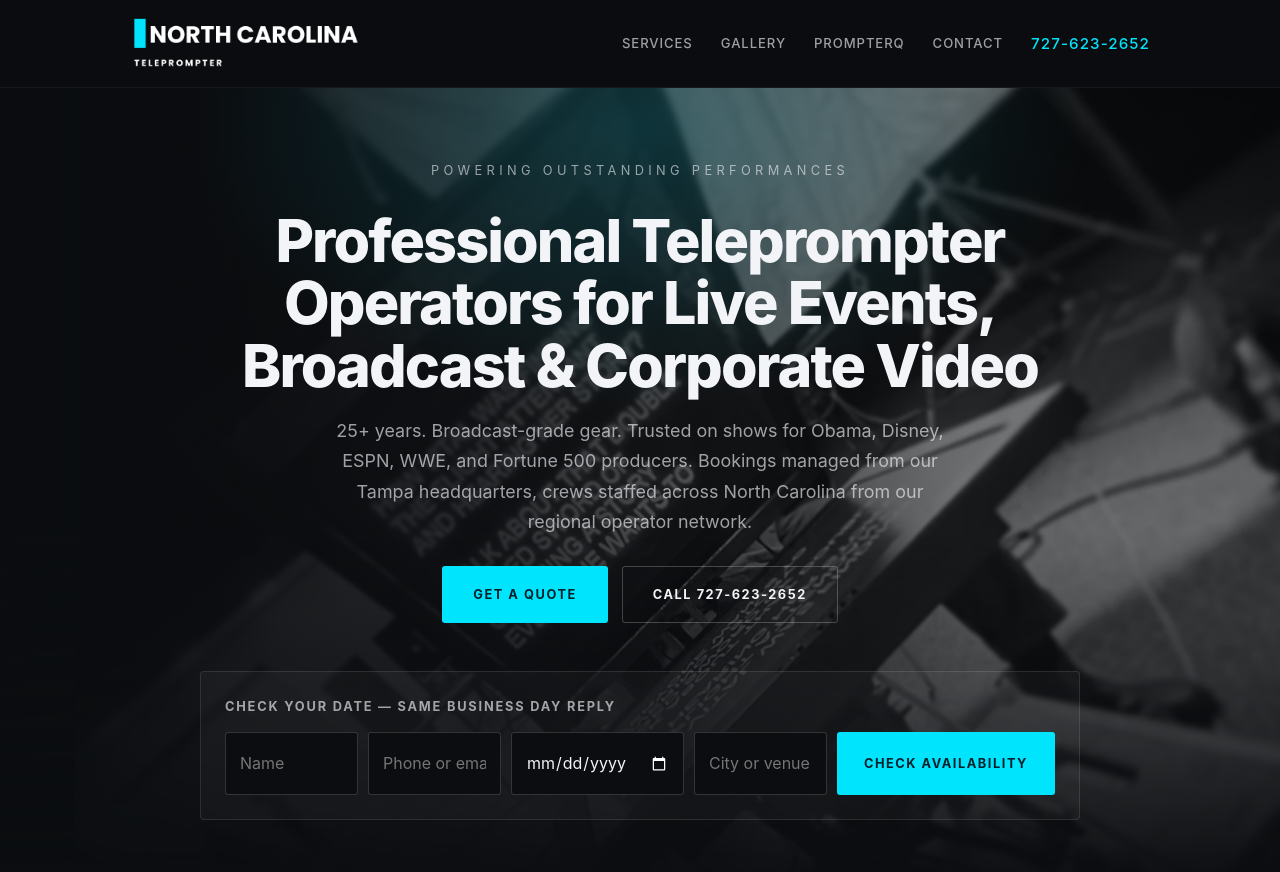
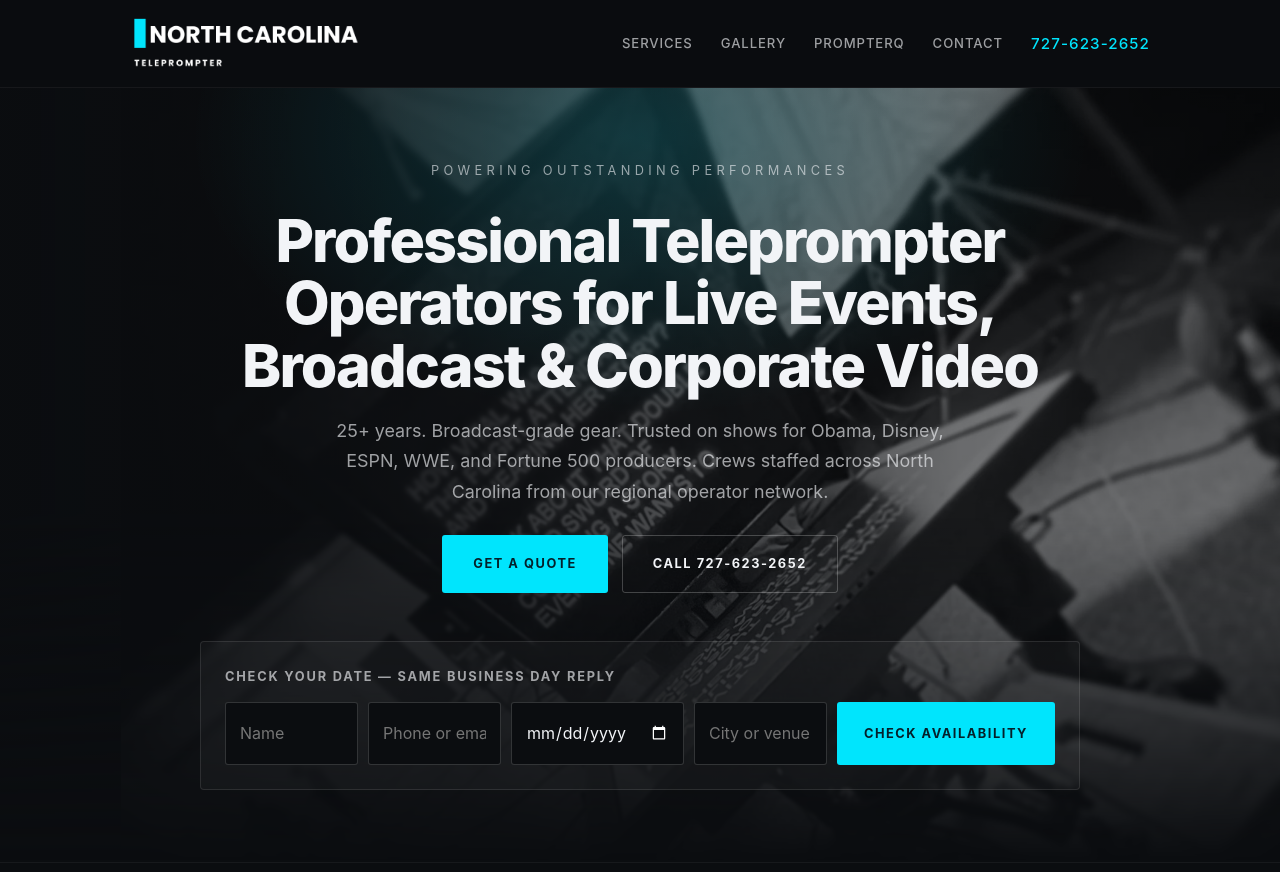
Before and after one commit to jasproj/nctele, a Jekyll site: the page index.html, which Jekyll copies as it is, in a window 1280 px wide and 900 px high. Shown: the top 872 px of the window. Built offline with Jekyll 4.4.1, drawn with Linux system fonts in a browser that asks for light colours; some of the changed text lies outside the part shown.

Commit message:
Service-area business: drop Temple Terrace address and Tampa-office copy (#14)
Claude-Session: https://claude.ai/code/session_01SW4oYwAA8ZEcmkVZYUBX96

Co-authored-by: Claude <noreply@anthropic.com>

```diff
--- a/index.html
+++ b/index.html
@@ -30,7 +30,7 @@
         "@type": "ProfessionalService",
         "name": "North Carolina Teleprompter",
         "alternateName": "National Teleprompter — North Carolina",
-        "description": "Teleprompter rental with operator across North Carolina. Bookings managed from the National Teleprompter Network headquarters in Tampa, FL; crews staffed from the regional operator network.",
+        "description": "Teleprompter rental with operator across North Carolina. Part of the National Teleprompter Network; crews staffed from the regional operator network.",
         "url": "https://nctele.com",
         "logo": "https://nctele.com/logo-header.png",
         "image": "https://nctele.com/og-image.jpg",
@@ -580,7 +578,7 @@
         <div class="wrap">
             <p class="hero-tagline">Powering Outstanding Performances</p>
             <h1>Professional Teleprompter Operators for Live Events, Broadcast & Corporate Video</h1>
-            <p class="hero-vp">25+ years. Broadcast-grade gear. Trusted on shows for Obama, Disney, ESPN, WWE, and Fortune 500 producers. Bookings managed from our Tampa headquarters, crews staffed across North Carolina from our regional operator network.</p>
+            <p class="hero-vp">25+ years. Broadcast-grade gear. Trusted on shows for Obama, Disney, ESPN, WWE, and Fortune 500 producers. Crews staffed across North Carolina from our regional operator network.</p>
             <div class="hero-ctas">
                 <a href="#contact" class="btn btn-primary">Get a Quote</a>
                 <a href="tel:727-623-2652" class="btn btn-secondary">Call 727-623-2652</a>
@@ -818,7 +816,7 @@
                     <h2 class="sec-title">Lock In Your Show Date</h2>
                     <a href="tel:727-623-2652" class="phone-big">727-623-2652</a>
                     <p class="contact-meta">or email <a href="mailto:jason@floridateleprompter.com">jason@floridateleprompter.com</a></p>
-                    <p class="contact-loc">Serving all of North Carolina &bull; Booked from our Tampa office &bull; Part of the National Teleprompter Network</p>
+                    <p class="contact-loc">Serving all of North Carolina &bull; Operator included on every booking &bull; Part of the National Teleprompter Network</p>
                 </div>
                 <form class="contact-form" data-ajax action="https://formspree.io/f/xzeevyjk" method="POST">
                     <p class="form-note">Same business day response. 48-hour minimum notice for bookings.</p>
```
Also changed, not shown: other parts of index.html (+1 -3 lines).
